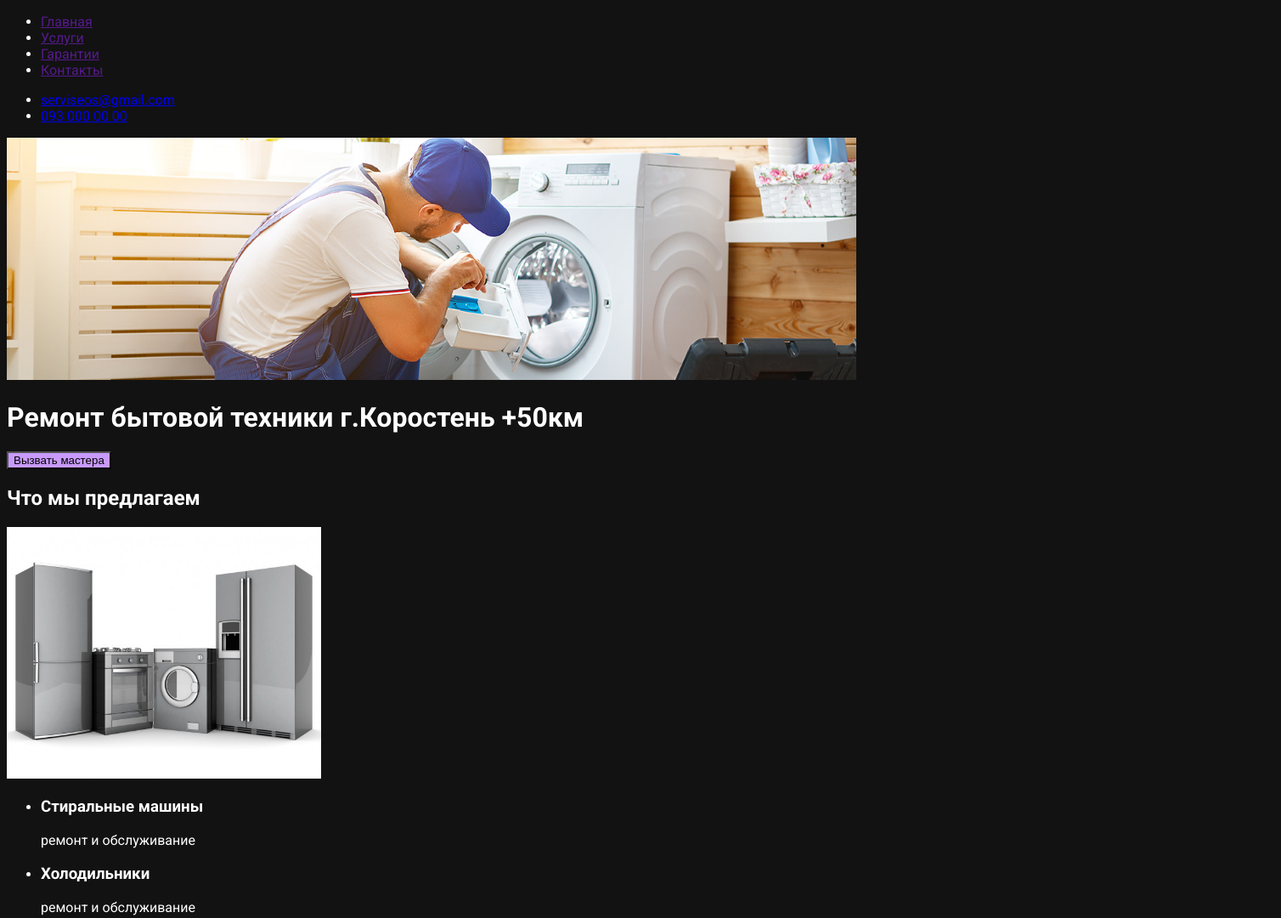
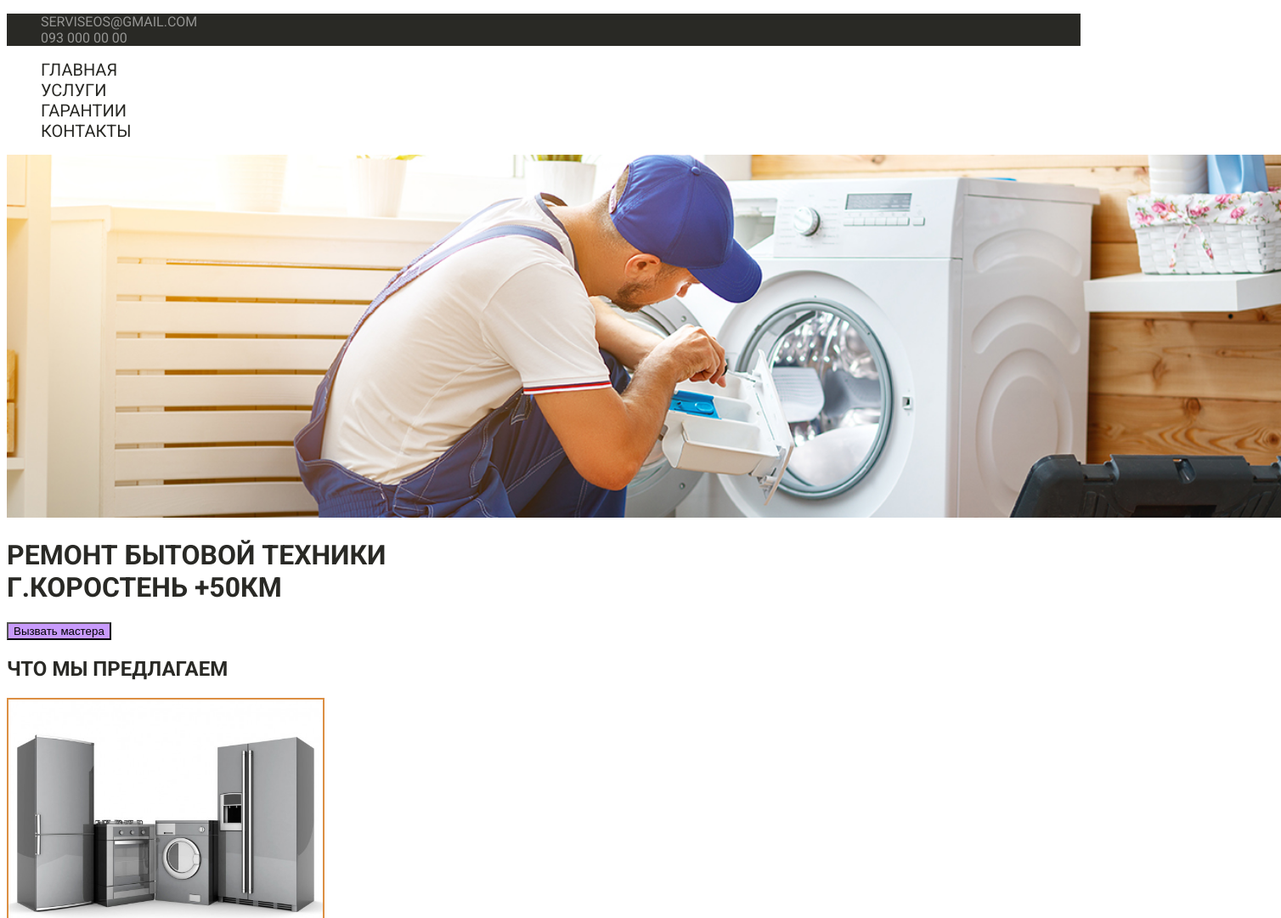
Before and after one commit to JamesLeeParker/serviseOS, a plain HTML site: page index.html in a window 1280 px wide. Shown: the top 1080 px of the page at 85% size, 1508 px wide, since content can reach past the window. Drawn offline with Linux system fonts and the light colour scheme.

Commit message:
верстка

```diff
--- a/css/style.css
+++ b/css/style.css
@@ -1,16 +1,58 @@
 /* General */
 :root {
-  --background-color: #121212;
-  --action-color: #c89afc;
-  --text-color: #ffffff;
+  --background-color: #ffffff;
+  --button-color: #c89afc;
+  --text-color: #292925;
+  --action-color: #dc8f43;
 }
 
 body {
   font-family: Roboto, sans-serif;
   color: var(--text-color);
   background-color: var(--background-color);
+  text-transform: uppercase;
+}
+
+a {
+  text-decoration: none;
+}
+
+ul {
+  list-style: none;
+}
+
+/* Header */
+
+.link-contact a {
+  color: var(--background-color);
+  opacity: 0.5;
+}
+
+/* Main */
+.link a:hover,
+.link a:focus {
+  color: var(--action-color);
+}
+
+.link a {
+  color: var(--text-color);
+  font-size: 20px;
+  display: inline-block;
 }
 
 .hero-button {
-  background-color: var(--action-color);
+  background-color: var(--button-color);
 }
+
+.contacts {
+  background-color: var(--text-color);
+}
+
+.contacts a:hover,
+.contacts a:focus {
+  color: var(--action-color);
+}
+
+.appliances {
+  border: 2px solid var(--action-color);
+}
--- a/index.html
+++ b/index.html
@@ -12,10 +12,19 @@
     <!-- Header -->
     <header>
         <section>
+            <ul class="contacts">
+                <li class="link-contact">
+                    <a href="mailto:olegsalimon@gmail.com">serviseos@gmail.com</a>
+                </li>
+                <li class="link-contact">
+                    <a href="tel:+380930000000">093 000 00 00</a>
+                </li>
+            </ul>
+
             <nav class="nav-panel">
                 <ul>
                     <li class="link">
-                        <a href="">Главная</a>
+                        <a href="./index.html">Главная</a>
                     </li>
                     <li class="link">
                         <a href="">Услуги</a>
@@ -29,28 +38,19 @@
                     </li>
                 </ul>
             </nav>
-
-            <ul class="contacts">
-                <li class="link-contact">
-                    <a href="mailto:olegsalimon@gmail.com">serviseos@gmail.com</a>
-                </li>
-                <li class="link-contact">
-                    <a href="tel:+380930000000">093 000 00 00</a>
-                </li>
-            </ul>
         </section>
     </header>
 
     <!-- Main -->
     <main>
         <!-- Hero -->
-        <img src="./images/washing-repair.jpg" alt="washing-repair" width="1000">
-        <h1>Ремонт бытовой техники г.Коростень +50км</h1>
+        <img src="./images/washing-repair.jpg" alt="washing-repair" width="1500">
+        <h1 class="hero-title">Ремонт бытовой техники <br/>г.Коростень +50км</h1>
         <button class="hero-button" type="button">Вызвать мастера</button>
 
         <!-- What we do -->
         <h2 class="hh-title">Что мы предлагаем</h2>
-        <img src="./images/tecnix.jpg" alt="Appliances" width="370">
+        <img class="appliances" src="./images/tecnix.jpg" alt="Appliances" width="370">
         <ul>
             <li>
                 <h3 class="title">Стиральные машины</h3>
@@ -74,7 +74,16 @@
 
     <!-- Footer -->
     <footer>
-        <ul class="footer-contacts">
+        <ul>
+            <li><img src="./images/Samsung-Logo.jpg" alt="samsung-logo" width="80"></li>
+            <li><img src="./images/philips-logo.jpg" alt="philips-logo" width="80"></li>
+            <li><img src="./images/Braun-logo.jpg" alt="Braun-logo" width="80"></li>
+            <li><img src="./images/bosch-logo.jpg" alt="bosch-logo" width="80"></li>
+            <li><img src="./images/LG-Logo.png" alt="lg-logo" width="80"></li>
+            <li><img src="./images/Gorenje-LOGO.jpg" alt="Gorenje-LOGO" width="80"></li>
+        </ul>
+
+        <ul class="contacts">
             <li class="link-contact">
                 <a href="mailto:">serviseos@gmail.com</a>
             </li>
@@ -82,15 +91,6 @@
                 <a href="tel:+380930000000">093 000 00 00</a>
             </li>
         </ul>
-
-        <ul>
-            <li><img src="./images/Samsung-Logo.jpg" alt="samsung-logo" width="80"></li>
-            <li><img src="./images/philips-logo.jpg" alt="philips-logo" width="80"></li>
-            <li><img src="./images/Braun-logo.jpg" alt="Braun-logo" width="80"></li>
-            <li><img src="./images/bosch-logo.jpg" alt="bosch-logo" width="80"></li>
-            <li><img src="./images/lg-logo.jpg" alt="lg-logo" width="80"></li>
-            <li><img src="./images/Gorenje-LOGO.jpg" alt="Gorenje-LOGO" width="80"></li>
-        </ul>
     </footer>
 
 </body>
```
Also changed, not shown: images/LG-Logo.png (added), images/bg-wm.jpg (added), images/refrigerator-bg.jfif (added), images/refrigerator-bg.jpg (added), servises.html (added).
